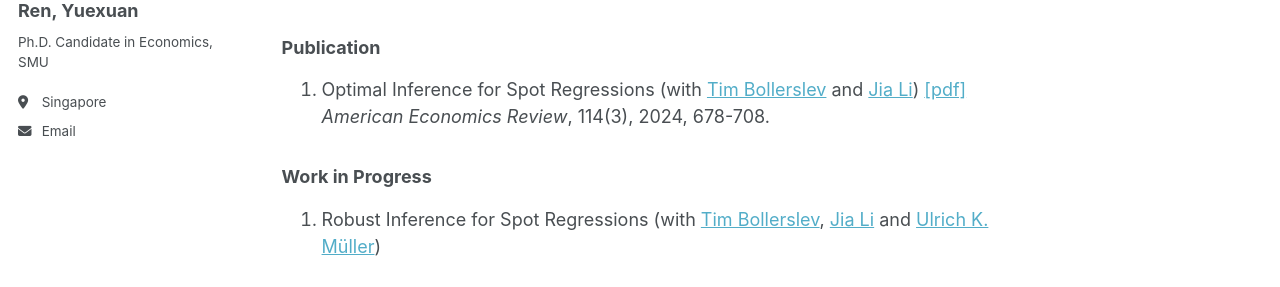
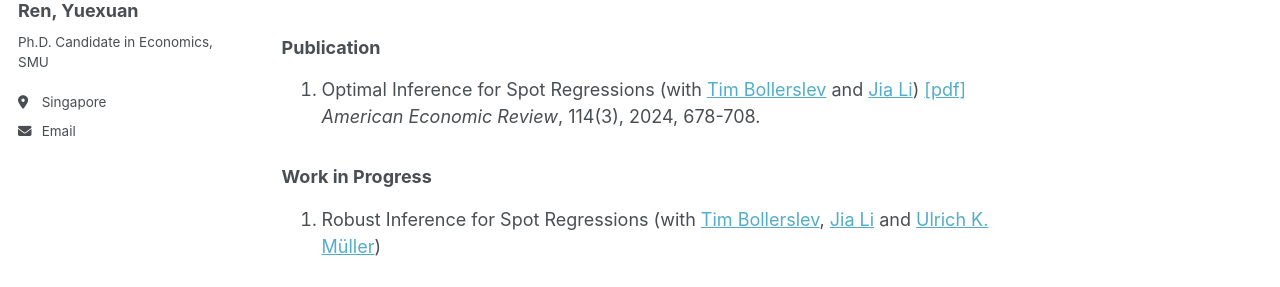
Before and after one commit to yuexuanren/yuexuanren.github.io, a Jekyll site: the page built from _pages/Research.md, in a window 1280 px wide and 1009 px high. Shown: the part 250-537 px from the top of the window. Built offline with Jekyll 4.4.1, drawn with Linux system fonts in a browser that asks for light colours.

Commit message:
Update Research.md

```diff
--- a/_pages/Research.md
+++ b/_pages/Research.md
@@ -11,7 +11,7 @@ permalink: /research/
 ### Publication
 
 1. Optimal Inference for Spot Regressions (with [Tim Bollerslev](https://public.econ.duke.edu/~boller/) and [Jia Li](https://sites.google.com/view/jiali/home)) [[pdf]](https://www.aeaweb.org/articles?id=10.1257/aer.20221338) <br>
-   <span style="font-weight: 400; font-style: italic;">American Economics Review</span>, 114(3), 2024, 678-708.
+   <span style="font-weight: 400; font-style: italic;">American Economic Review</span>, 114(3), 2024, 678-708.
 
 ### Work in Progress
 
```
